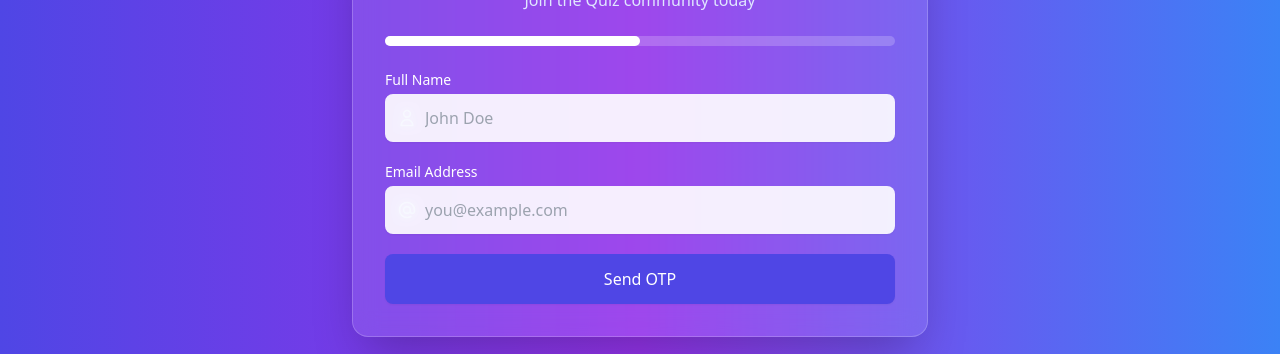
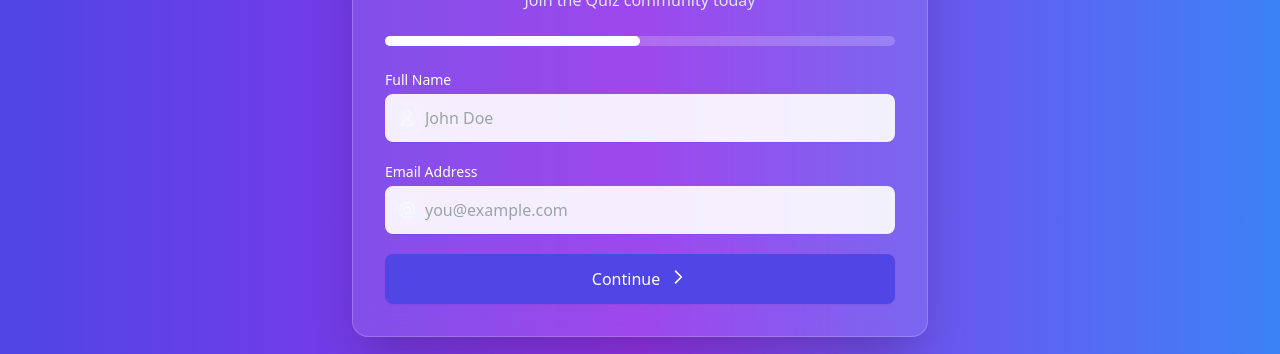
Before and after one commit to Yogi1305/Quizzy, a React (Vite) app in the folder frontend/: page /register in a window 1280 px wide. Shown: the part 290-644 px from the top of the page. Built offline with nearby package versions, Linux system fonts and the light colour scheme; no server answers.

Commit message:
commented the otp verification

```diff
--- a/frontend/src/component/Register.jsx
+++ b/frontend/src/component/Register.jsx
@@ -36,9 +36,9 @@ const RegistrationForm = () => {
   const [isSubmitting, setIsSubmitting] = useState(false);
   const [passwordMatch, setPasswordMatch] = useState(true);
   const [formStep, setFormStep] = useState(1);
-  const [otp, setOtp] = useState(null);
-  const [otpSent, setOtpSent] = useState(false);
-  const [otpVerified, setOtpVerified] = useState(false);
+  // const [otp, setOtp] = useState(null);
+  // const [otpSent, setOtpSent] = useState(false);
+  // const [otpVerified, setOtpVerified] = useState(false);
 
   // const branches = [
   //   'Computer Science and Engineering',
@@ -79,11 +79,11 @@ const RegistrationForm = () => {
       return;
     }
 
-    // Check if OTP is verified
-    if (!otpVerified) {
-      toast.warning('Please verify your email with OTP first');
-      return;
-    }
+    // Check if OTP is verified - COMMENTED OUT
+    // if (!otpVerified) {
+    //   toast.warning('Please verify your email with OTP first');
+    //   return;
+    // }
 
     setFormStep(2);
   };
@@ -134,46 +134,47 @@ const RegistrationForm = () => {
     }
   };
 
-  const handleVerifyOtp = async () => {
-    if (!otp) {
-      toast.warning('Please enter your OTP');
-      return;
-    }
+  // OTP VERIFICATION FUNCTIONS - COMMENTED OUT
+  // const handleVerifyOtp = async () => {
+  //   if (!otp) {
+  //     toast.warning('Please enter your OTP');
+  //     return;
+  //   }
 
-    try {
-      const response = await axios.post(`${Baseurl}/otp/otpverify`, {
-        otp: otp,
-        email: formData.email
-      });
+  //   try {
+  //     const response = await axios.post(`${Baseurl}/otp/otpverify`, {
+  //       otp: otp,
+  //       email: formData.email
+  //     });
 
-      toast.success(response?.data?.message || 'OTP verified successfully!');
-      setOtpVerified(true);
-      setOtpSent(false);
+  //     toast.success(response?.data?.message || 'OTP verified successfully!');
+  //     setOtpVerified(true);
+  //     setOtpSent(false);
 
-    } catch (error) {
-      console.error('Error in verifying OTP', error);
-      toast.error(error.response?.data?.message || 'OTP verification failed. Please try again.');
-    }
-  };
+  //   } catch (error) {
+  //     console.error('Error in verifying OTP', error);
+  //     toast.error(error.response?.data?.message || 'OTP verification failed. Please try again.');
+  //   }
+  // };
 
-  const handleSendOtp = async () => {
-    if (!formData.email) {
-      toast.warning('Please enter your email to send OTP');
-      return;
-    }
+  // const handleSendOtp = async () => {
+  //   if (!formData.email) {
+  //     toast.warning('Please enter your email to send OTP');
+  //     return;
+  //   }
 
-    try {
-      const response = await axios.post(`${Baseurl}/otp/otpsend`, { email: formData.email });
+  //   try {
+  //     const response = await axios.post(`${Baseurl}/otp/otpsend`, { email: formData.email });
 
-      toast.success(response?.data?.message || 'OTP sent successfully!');
-      setOtpSent(true);
-      setOtpVerified(false);
+  //     toast.success(response?.data?.message || 'OTP sent successfully!');
+  //     setOtpSent(true);
+  //     setOtpVerified(false);
 
-    } catch (error) {
-      console.error('Error in sending OTP', error);
-      toast.error(error.response?.data?.message || 'Failed to send OTP. Please try again.');
-    }
-  };
+  //   } catch (error) {
+  //     console.error('Error in sending OTP', error);
+  //     toast.error(error.response?.data?.message || 'Failed to send OTP. Please try again.');
+  //   }
+  // };
 
   return (
     <div className="min-h-screen bg-gradient-to-r from-indigo-600 via-purple-600 to-blue-500 flex flex-col">
@@ -246,8 +247,9 @@ const RegistrationForm = () => {
                         </div>
                       </div>
 
+                      {/* OTP SECTION - COMMENTED OUT */}
                       {/* Send OTP Button - Only show if OTP not sent and not verified */}
-                      {!otpSent && !otpVerified && (
+                      {/* {!otpSent && !otpVerified && (
                         <button
                           type="button"
                           onClick={handleSendOtp}
@@ -255,10 +257,10 @@ const RegistrationForm = () => {
                         >
                           Send OTP
                         </button>
-                      )}
+                      )} */}
 
                       {/* OTP Input - Only show if OTP is sent but not verified */}
-                      {otpSent && !otpVerified && (
+                      {/* {otpSent && !otpVerified && (
                         <div>
                           <label className="block text-sm font-medium text-white mb-1">OTP</label>
                           <div className="relative">
@@ -278,10 +280,10 @@ const RegistrationForm = () => {
                             />
                           </div>
                         </div>
-                      )}
+                      )} */}
 
                       {/* Verify OTP Button - Only show if OTP is sent but not verified */}
-                      {otpSent && !otpVerified && (
+                      {/* {otpSent && !otpVerified && (
                         <button
                           type="button"
                           onClick={handleVerifyOtp}
@@ -289,20 +291,19 @@ const RegistrationForm = () => {
                         >
                           Verify OTP
                         </button>
-                      )}
+                      )} */}
 
                       {/* Success Message - Show if OTP is verified */}
-                      {otpVerified && (
+                      {/* {otpVerified && (
                         <div className="flex items-center justify-center p-3 bg-green-500/20 border border-green-500/30 rounded-lg">
                           <svg className="h-5 w-5 text-green-400 mr-2" xmlns="http://www.w3.org/2000/svg" fill="none" viewBox="0 0 24 24" stroke="currentColor">
                             <path strokeLinecap="round" strokeLinejoin="round" strokeWidth="2" d="M9 12l2 2 4-4m6 2a9 9 0 11-18 0 9 9 0 0118 0z" />
                           </svg>
                           <span className="text-green-200 font-medium">Email verified successfully!</span>
                         </div>
-                      )}
+                      )} */}
 
-                      {/* Continue Button - Only show if OTP is verified */}
-                      {otpVerified && (
+                      {/* Continue Button - Modified to work without OTP verification */}
                       <button
                         type="button"
                         onClick={nextStep}
@@ -313,7 +314,6 @@ const RegistrationForm = () => {
                           <path strokeLinecap="round" strokeLinejoin="round" strokeWidth="2" d="M9 5l7 7-7 7" />
                         </svg>
                       </button>
-                      )}
                     </div>
                   </>
                 ) : (
```
Also changed, not shown: 1 other file (tests, documents, lock files or other folders). Lines whose indentation alone changed are shown as unchanged.
